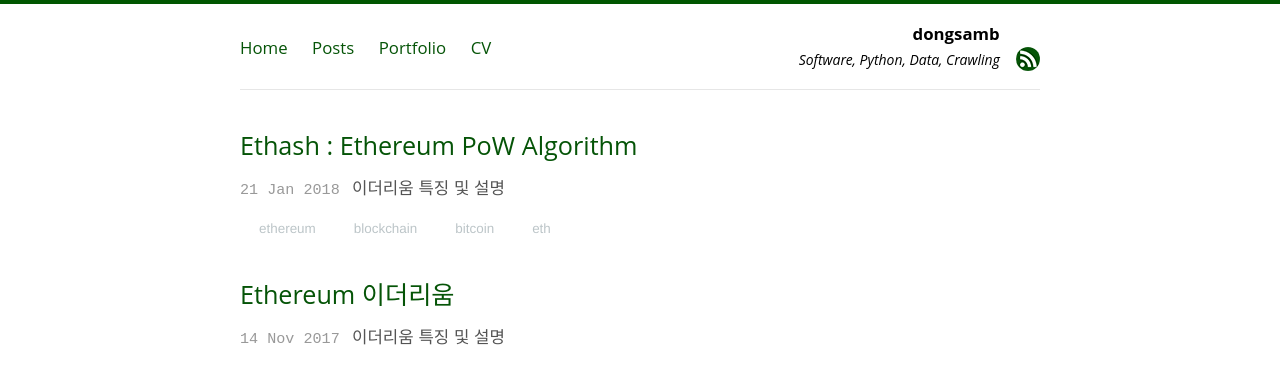
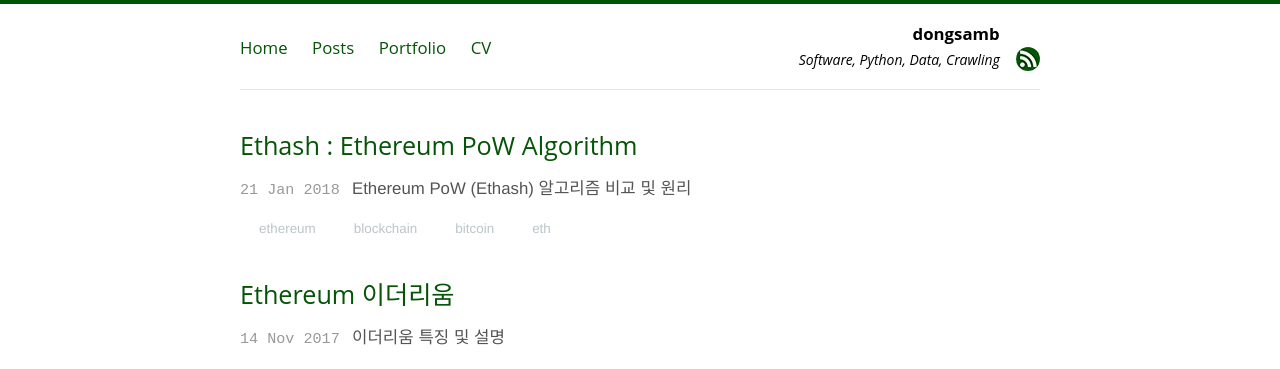
Before and after one commit to dongsam/dongsam.github.io, a Jekyll site: the page built from index.html, in a window 1280 px wide. Shown: the top 369 px of the page. Built offline with Jekyll 4.4.1, drawn with Linux system fonts in a browser that asks for light colours; the list of posts is cut into pages by our own code; part of the change alters nothing that is shown.

```diff
--- a/_layouts/default.html
+++ b/_layouts/default.html
@@ -3,6 +3,11 @@
 <head>
   <meta charset="utf-8">
   <meta name="viewport" content="width=device-width, initial-scale=1.0">
+  <meta property="og:type"               content="article" />
+  <meta property="og:title"              content="{{ page.title }}" />
+  <meta property="og:url"                content="{{ site.url }}{{ page.url }}" />
+  <meta property="og:description"        content="{{ page.description }}" />
+  <meta property="og:image"              content="http://dongsamb.com/images/dongsamb.png" />
 <!--   <meta name="google-site-verification" content="aexITLS38FdIRzwj25OVWxm87rpa9l-UV0URTyC9cTs" /> -->
   <title>
     {{ page.title }}
--- a/_posts/2018-01-21-ethash.markdown
+++ b/_posts/2018-01-21-ethash.markdown
@@ -1,7 +1,7 @@
 ---
 layout: post
 title: "Ethash : Ethereum PoW Algorithm"
-description: "이더리움 특징 및 설명"
+description: "Ethereum PoW (Ethash) 알고리즘 비교 및 원리"
 category: Documentation
 tags: [Ethereum, Blockchain, Bitcoin, ETH]
 ---
```
